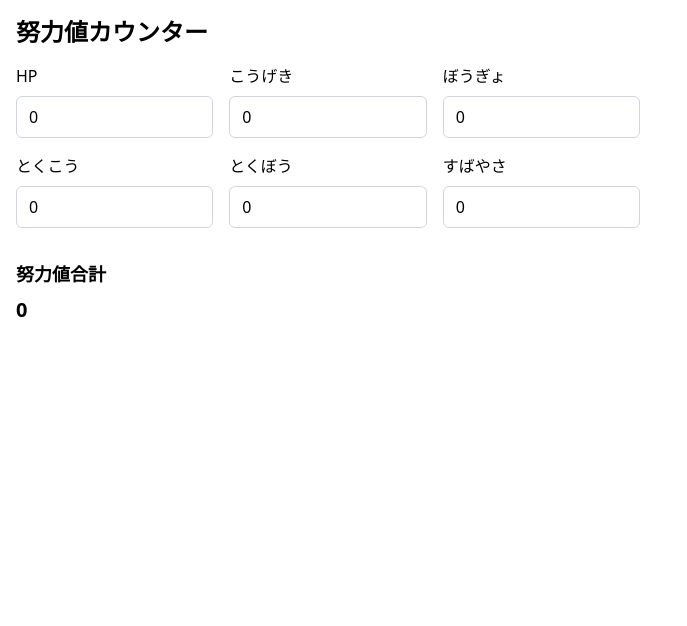
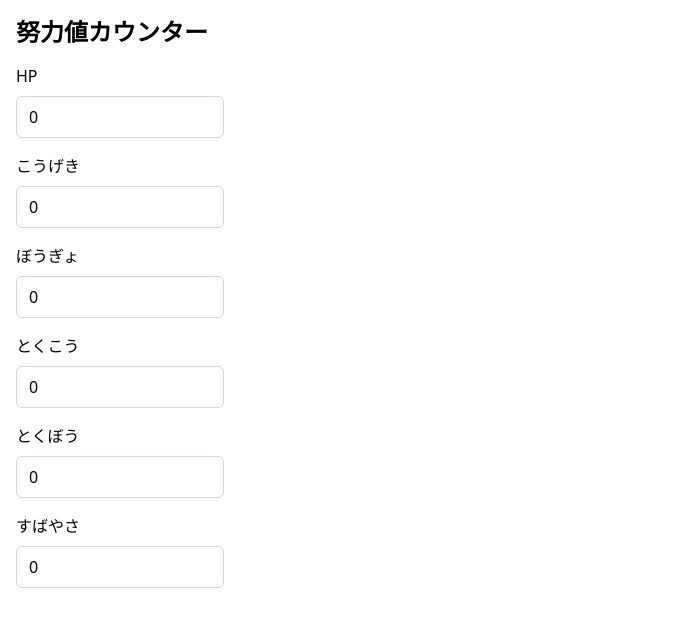
Before and after one commit to snrrrns/evs_counter, a Nuxt app: page / in a window 1280 px wide. Shown: the top 626 px of the page, without its empty margins (0-687 px from the left). Built offline with nearby package versions, Linux system fonts and the light colour scheme.

Commit message:
Improve: InputEffortValue.vueコンポーネントの使用とUI調整

```diff
--- a/pages/index.vue
+++ b/pages/index.vue
@@ -4,109 +4,52 @@
 
     <div class="flex flex-col md:flex-row gap-4">
       <div class="w-full md:w-1/2">
-        <div class="flex flex-row gap-4">
-          <div class="w-1/3">
-            <label class="block font-medium mb-2" for="hp">HP</label>
-            <input
-              v-model.number="effortValues.hp"
-              type="number"
-              min="0"
-              max="252"
-              id="hp"
-              name="hp"
-              class="w-full border border-gray-300 rounded-md py-2 px-3 mb-4"
-            />
-          </div>
-          <div class="w-1/3">
-            <label class="block font-medium mb-2" for="attack">こうげき</label>
-            <input
-              v-model.number="effortValues.attack"
-              type="number"
-              min="0"
-              max="252"
-              id="attack"
-              name="attack"
-              class="w-full border border-gray-300 rounded-md py-2 px-3 mb-4"
-            />
-          </div>
-          <div class="w-1/3">
-            <label class="block font-medium mb-2" for="defense">ぼうぎょ</label>
-            <input
-              v-model.number="effortValues.defense"
-              type="number"
-              min="0"
-              max="252"
-              id="defense"
-              name="defense"
-              class="w-full border border-gray-300 rounded-md py-2 px-3 mb-4" />
-          </div>
-        </div>
-
-        <div class="flex flex-row gap-4">
-          <div class="w-1/3">
-            <label class="block font-medium mb-2" for="special-attack">とくこう</label>
-            <input
-              v-model.number="effortValues.specialAttack"
-              type="number"
-              min="0"
-              max="252"
-              id="special-attack"
-              name="special-attack"
-              class="w-full border border-gray-300 rounded-md py-2 px-3 mb-4"
-            />
-          </div>
-          <div class="w-1/3">
-            <label class="block font-medium mb-2" for="special-defense">とくぼう</label>
-            <input
-              v-model.number="effortValues.specialDefense"
-              type="number"
-              min="0"
-              max="252"
-              id="special-defense"
-              name="special-defense"
-              class="w-full border border-gray-300 rounded-md py-2 px-3 mb-4"
-            />
-          </div>
-            <div class="w-1/3">
-            <label class="block font-medium mb-2" for="speed">すばやさ</label>
-            <input
-              v-model.number="effortValues.speed"
-              type="number"
-              min="0"
-              max="252"
-              id="speed"
-              name="speed"
-              class="w-full border border-gray-300 rounded-md py-2 px-3 mb-4"
-            />
-          </div>
-        </div>
-
+        <InputEffortValue v-model="effortValues.hp" label="HP" />
+        <InputEffortValue v-model="effortValues.attack" label="こうげき" />
+        <InputEffortValue v-model="effortValues.defense" label="ぼうぎょ" />
+        <InputEffortValue v-model="effortValues.specialAttack" label="とくこう" />
+        <InputEffortValue v-model="effortValues.specialDefense" label="とくぼう" />
+        <InputEffortValue v-model="effortValues.speed" label="すばやさ" />
       </div>
-    </div>
-    <div class="mt-4">
-      <h2 class="text-lg font-semibold mb-2">努力値合計</h2>
-      <p class="text-xl font-semibold">{{ totalEffortValues }}</p>
     </div>
   </div>
 </template>
-<script>
-export default {
-  data() {
+<script lang="ts">
+import { defineComponent } from 'vue';
+import InputEffortValue from '~/components/form/InputEffortValue.vue';
+
+type Stats = {
+  hp: string,
+  attack: string,
+  defense: string,
+  specialAttack: string,
+  specialDefense: string,
+  speed: string,
+}
+
+type EffortValues = {
+  effortValues: Stats,
+}
+
+export default defineComponent ({
+  components: {
+    InputEffortValue,
+  },
+  data(): EffortValues {
     return {
+      /**
+       * inputタグのvalueを制御するにはnumber型よりも
+       * string型で受け渡す方が扱いやすい
+       */
       effortValues: {
-        hp: 0,
-        attack: 0,
-        defense: 0,
-        specialAttack: 0,
-        specialDefense: 0,
-        speed: 0,
+        hp: '0',
+        attack: '0',
+        defense: '0',
+        specialAttack: '0',
+        specialDefense: '0',
+        speed: '0',
       },
     };
   },
-  computed: {
-    totalEffortValues() {
-      return Object.values(this.effortValues).reduce((acc, val) => acc + val, 0);
-    },
-  },
-};
+});
 </script>
```
